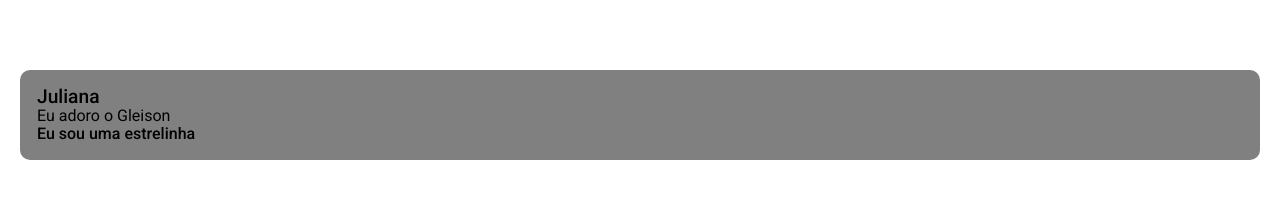
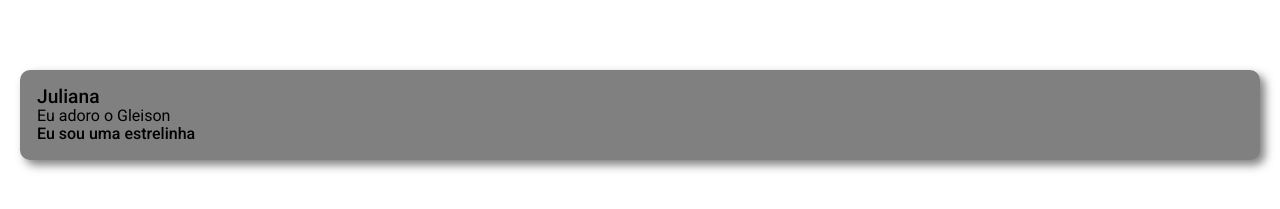
Before and after one commit to gleiMoura/cosmoEducationSite, a React (Vite) app: page / in a window 1280 px wide. Shown: the part 2241-2450 px from the top of the page. Built offline with nearby package versions, Linux system fonts and the light colour scheme; the HTML template or start-up script is replaced by a standard one.

Commit message:
♻️ refactor: put shadowbox in card component

```diff
--- a/src/components/Card.tsx
+++ b/src/components/Card.tsx
@@ -13,18 +13,20 @@ interface CardProps {
     siteLink?: string,
     githubLink?: string,
     width?: string,
-    height?: string
+    height?: string,
+    boxShadow?: string
 };
 
 const Card: FC<CardProps> = ({
-    width, height, title, subtitle, text, image, alt, component, color, border, siteLink, githubLink
+    width, height, title, subtitle, text, image, alt, component, color, border, siteLink, githubLink, boxShadow
 }) => {
     return (
         <CardMain style={{
             backgroundColor: color,
             border: `2px solid ${border}`,
             width: width || '100%',
-            height: height || "90px"
+            height: height || "90px",
+            boxShadow: boxShadow || "5px 5px 10px rgba(0, 0, 0, 0.5)"
         }}>
             {title && <h1>{title}</h1>}
             {subtitle && <h3>Tecnologias: {subtitle}</h3>}
@@ -53,9 +55,6 @@ const CardMain = styled.section`
     align-items: center;
     border: 2px solid transparent;
     cursor: pointer;
-    &:hover{
-        border-color: #20E5F6;
-    }
 
     img{
         width: 100%;
```
